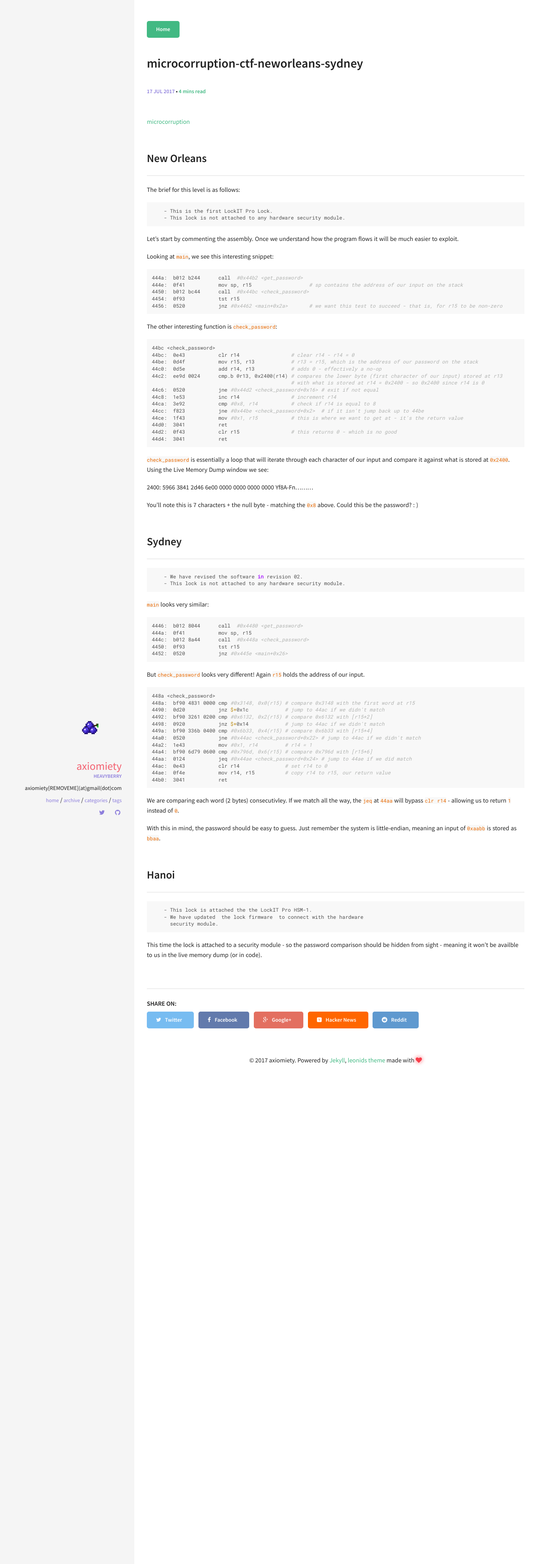
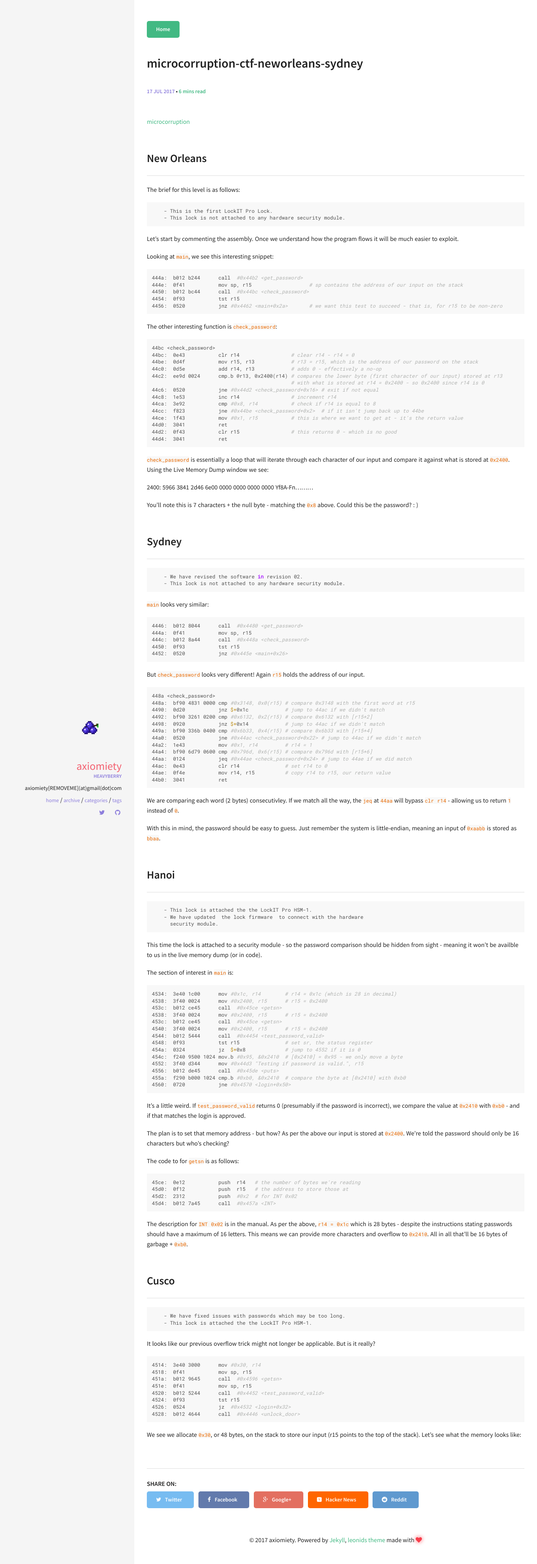
Before and after one commit to axiomiety/axiomiety.github.io, a Jekyll site: the page built from _posts/2017-07-17-microcorruption1.md, in a window 1280 px wide. Shown: the whole page at 42% size. Built offline with Jekyll 4.4.1, drawn with Linux system fonts in a browser that asks for light colours.

Commit message:
microcorruption

````diff
--- a/_posts/2017-07-17-microcorruption1.md
+++ b/_posts/2017-07-17-microcorruption1.md
@@ -103,3 +103,60 @@ With this in mind, the password should be easy to guess. Just remember the syste
 ```
 
 This time the lock is attached to a security module - so the password comparison should be hidden from sight - meaning it won't be availble to us in the live memory dump (or in code).
+
+The section of interest in `main` is:
+
+``` shell
+4534:  3e40 1c00      mov #0x1c, r14        # r14 = 0x1c (which is 28 in decimal)
+4538:  3f40 0024      mov #0x2400, r15      # r15 = 0x2400
+453c:  b012 ce45      call  #0x45ce <getsn>
+4538:  3f40 0024      mov #0x2400, r15      # r15 = 0x2400
+453c:  b012 ce45      call  #0x45ce <getsn>
+4540:  3f40 0024      mov #0x2400, r15      # r15 = 0x2400
+4544:  b012 5444      call  #0x4454 <test_password_valid>
+4548:  0f93           tst r15               # set sr, the status register
+454a:  0324           jz  $+0x8             # jump to 4552 if it is 0
+454c:  f240 9500 1024 mov.b #0x95, &0x2410  # [0x2410] = 0x95 - we only move a byte
+4552:  3f40 d344      mov #0x44d3 "Testing if password is valid.", r15
+4556:  b012 de45      call  #0x45de <puts>
+455a:  f290 b000 1024 cmp.b #0xb0, &0x2410  # compare the byte at [0x2410] with 0xb0
+4560:  0720           jne #0x4570 <login+0x50>
+```
+
+It's a little weird. If `test_password_valid` returns 0 (presumably if the password is incorrect), we compare the value at `0x2410` with `0xb0` - and if that matches the login is approved.
+
+The plan is to set that memory address - but how? As per the above our input is stored at `0x2400`. We're told the password should only be 16 characters but who's checking?
+
+The code to for `getsn` is as follows:
+
+``` shell
+45ce:  0e12           push  r14   # the number of bytes we're reading
+45d0:  0f12           push  r15   # the address to store those at
+45d2:  2312           push  #0x2  # for INT 0x02
+45d4:  b012 7a45      call  #0x457a <INT>
+```
+
+The description for `INT 0x02` is in the manual. As per the above, `r14 = 0x1c` which is 28 bytes - despite the instructions stating passwords should have a maximum of 16 letters. This means we can provide more characters and overflow to `0x2410`. All in all that'll be 16 bytes of garbage + `0xb0`.
+
+## Cusco ##
+
+
+``` shell
+    - We have fixed issues with passwords which may be too long.
+    - This lock is attached the the LockIT Pro HSM-1.
+```
+
+It looks like our previous overflow trick might not longer be applicable. But is it really?
+
+``` shell
+4514:  3e40 3000      mov #0x30, r14
+4518:  0f41           mov sp, r15
+451a:  b012 9645      call  #0x4596 <getsn>
+451e:  0f41           mov sp, r15
+4520:  b012 5244      call  #0x4452 <test_password_valid>
+4524:  0f93           tst r15
+4526:  0524           jz  #0x4532 <login+0x32>
+4528:  b012 4644      call  #0x4446 <unlock_door>
+```
+
+We see we allocate `0x30`, or 48 bytes, on the stack to store our input (r15 points to the top of the stack). Let's see what the memory looks like:
````
